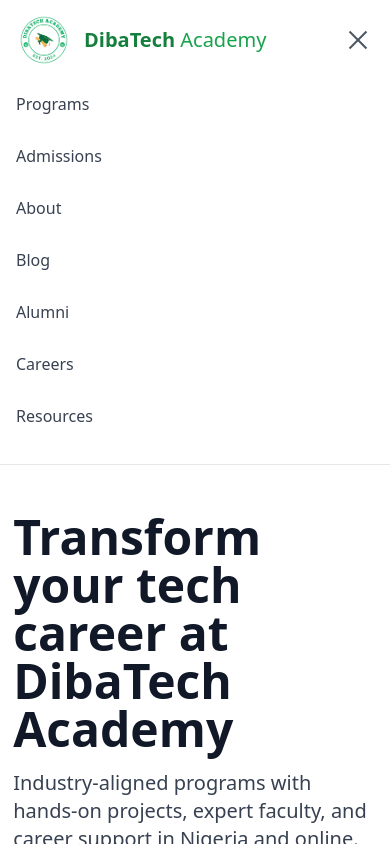
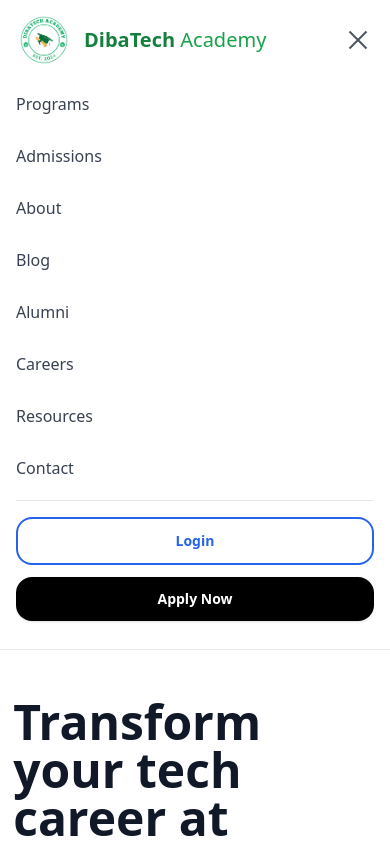
Before and after one commit to tariosadebe/dibatechAcademy, a Next.js app in the folder academy/: page / in a window 390 px wide. Both pictures are taken after a click on the button "Toggle menu". Shown: the top 844 px of the page. Built offline with nearby package versions, Linux system fonts and the light colour scheme.

Commit message:
Added 'Apply' and 'Login' buttons to the Hambugger menu

```diff
--- a/academy/components/header.tsx
+++ b/academy/components/header.tsx
@@ -9,9 +9,7 @@
   return (
     <header className="sticky top-0 z-50 bg-white/80 backdrop-blur border-b">
       <div className="mx-auto max-w-7xl px-4 py-3">
-        {/* Main header row */}
         <div className="flex items-center justify-between">
-          {/* Logo and title - always visible */}
           <Link href="/" className="flex items-center gap-3 flex-shrink-0">
             <Image
               src="/images/logo.png"
@@ -25,7 +23,6 @@
             </span>
           </Link>
 
-          {/* Desktop navigation - hidden on mobile */}
           <nav className="hidden lg:flex gap-5 text-sm">
             <Link href="/programs" className="hover:text-blue-600 transition-colors">Programs</Link>
             <Link href="/admissions" className="hover:text-blue-600 transition-colors">Admissions</Link>
@@ -37,7 +34,6 @@
             <Link href="/contact" className="hover:text-blue-600 transition-colors">Contact</Link>
           </nav>
 
-          {/* Desktop buttons - hidden on mobile */}
           <div className="hidden lg:flex items-center gap-3">
             <a
               href="https://students.dibatech.ng/login"
@@ -57,7 +53,6 @@
             </a>
           </div>
 
-          {/* Mobile hamburger button */}
           <button
             onClick={() => setIsMenuOpen(!isMenuOpen)}
             className="lg:hidden flex flex-col justify-center items-center w-8 h-8 space-y-1"
@@ -69,9 +64,8 @@
           </button>
         </div>
 
-        {/* Mobile menu - shows/hides based on state */}
-        <div className={`lg:hidden transition-all duration-300 overflow-hidden ${isMenuOpen ? 'max-h-96 opacity-100' : 'max-h-0 opacity-0'}`}>
-          <nav className="pt-4 pb-2 space-y-3">
+        <div className={`lg:hidden transition-all duration-300 overflow-hidden ${isMenuOpen ? 'max-h-screen opacity-100' : 'max-h-0 opacity-0'}`}>
+          <nav className="pt-4 pb-4 space-y-3">
             <Link
               href="/programs"
               className="block py-2 text-gray-700 hover:text-blue-600 transition-colors"
@@ -129,13 +123,13 @@
               Contact
             </Link>
 
-            {/* Mobile buttons */}
             <div className="flex flex-col gap-3 pt-4 border-t border-gray-200">
               <a
                 href="https://students.dibatech.ng/login"
                 target="_blank"
                 rel="noopener noreferrer"
-                className="rounded-2xl px-4 py-2 border border-gray-300 text-gray-700 text-sm font-semibold hover:bg-gray-50 transition-colors text-center"
+                className="rounded-2xl px-4 py-3 border-2 border-blue-600 text-blue-600 text-sm font-semibold hover:bg-blue-50 transition-colors text-center"
+                onClick={() => setIsMenuOpen(false)}
               >
                 Login
               </a>
@@ -143,7 +137,8 @@
                 href="https://students.dibatech.ng/"
                 target="_blank"
                 rel="noopener noreferrer"
-                className="rounded-2xl px-4 py-2 bg-black text-white text-sm font-semibold shadow hover:bg-gray-800 transition-colors text-center"
+                className="rounded-2xl px-4 py-3 bg-black text-white text-sm font-semibold shadow hover:bg-gray-800 transition-colors text-center"
+                onClick={() => setIsMenuOpen(false)}
               >
                 Apply Now
               </a>
```
